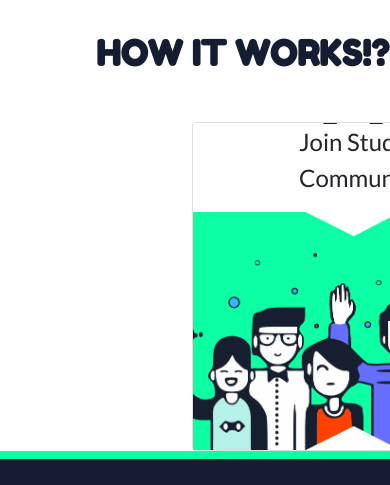
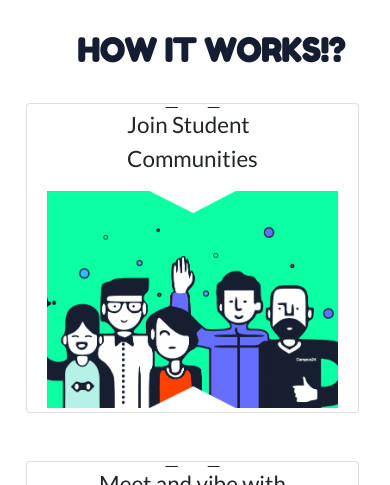
Before and after one commit to Campus24web-Team/campus24.in, a Gatsby site: page /newsletter in a window 390 px wide. Shown: the part 1170-1655 px from the top of the page. Built offline with nearby package versions, Linux system fonts and the light colour scheme; Gatsby itself is replaced by a stand-in of ours.

Commit message:
changes in part how it works by akshad and ankit

```diff
--- a/src/components/static/style/Pages/newsletter.css
+++ b/src/components/static/style/Pages/newsletter.css
@@ -49,52 +49,132 @@ letter-spacing: 1.2px;
 }
 
 
-/* how it works --styling */
-
 .line{
-    width: 20rem;
+  width: 90%;
 background-color: white;
 }
 .sub-title{
   font-size: 1.5rem;
-    margin-left: 2rem;
+  display: flex;
+  align-items: center;
+  justify-content: center;
 }
 .student{
-    width: 20rem;
+  width: 90%;
 }
 .card{
+  margin-left: .4rem;
+  margin-right: .4rem;
+padding: 1%;
+width: 30%;
+
+display: flex;
+flex-direction: column;
 justify-content: center;
 align-items: center;
-    margin-left: 12rem;
-display: inline-flex;
 }
-  .heading{
-  margin-left: 6rem;
-  }
-
-  /* mobile-view */
-
-  @media only screen and (max-device-width: 480px) {
-
 .heading{
 margin-left: 2rem;
 font-size: 2rem;
 }
+.container-data{
+  display: flex;
+  flex-direction: column;
+  width: 90%;
+  margin: auto;
+
+}
+.Box-content{
+  display: flex;
+  justify-content: space-between;
+
+}
+/* mobile-view */
+
+@media (max-width: 1000px)  {
+
+    .line{
+      width: 80%;
+      background-color: white;
+    }
+    .Box-content{
+      display: flex;
+      flex-direction: column;
+      justify-content: space-between;
+
+    }
+    .sub-title{
+      font-size: 1.7rem;
+
+    }
     .card{
+      margin-left: 4rem;
+      margin-right: 4rem;
+    padding: 1%;
+    width: 80%;
+
+    display: flex;
+    flex-direction: column;
     justify-content: center;
     align-items: center;
-      margin-left: 3rem;
-  display: inline-flex;
+    margin-bottom: 3rem;
+    }
+    .student{
+      width: 80%;
+    }
+    .heading{
+      display:flex;
+      justify-content: center;
+
+    }
+    .container-data{
+
+      width: 95%;
+
+
+    }
+}
+@media (max-width: 650px)  {
+  heading{
+    display:flex;
+    justify-content: center;
+
+  }
+  .sub-title{
+    font-size: 1.4rem;
+    display: flex;
+    align-items: center;
+    justify-content: center;
   }
   .line{
-        width: 15rem;
+    width: 90%;
     background-color: white;
   }
+  .Box-content{
+    display: flex;
+    flex-direction: column;
+    justify-content: space-between;
+
+  }
+  .card{
+    margin-left: 1rem;
+    margin-right: 1rem;
+  padding: 1%;
+  width: 90%;
+
+  display: flex;
+  flex-direction: column;
+  justify-content: center;
+  align-items: center;
+  margin-bottom: 3rem;
+  }
   .student{
-        width: 15rem;
+    width: 90%;
   }
-      .sub-title{
-        font-size: 1.5rem;
-        margin-left: 1rem;
+  .container-data{
+
+    width: 95%;
+
+
   }
 }
--- a/src/pages/newsletter.js
+++ b/src/pages/newsletter.js
@@ -5,7 +5,9 @@ import Layout from '../components/layout'
 import SectionTop from '../components/Layout/SectionTop'
 import '../components/static/style/Pages/newsletter.css'
 import Checkbox from '../components/Checkbox'
+import Social from '../components/static/img/social-circle.png'
 import student from '../components/static/img/student-community.png'
+import Newfriends from '../components/static/img/new-friends.png'
 import line from '../components/static/img/line.png'
 
 function Newsletter() {
@@ -59,21 +61,35 @@ function Newsletter() {
         </div>
 {/* how it works --code */}
 
-         <div>
-     <h1 className="heading">HOW IT WORKS!?</h1>
-     <br></br>
+<div className='container-data'>
+      <h1 className="heading">HOW IT WORKS!?</h1>
+      <br></br>
 
       {/* student-community card  */}
 
-
-      <div className="card">
-        <img className="line" src={line} alt="line-img"/>
-        <p className="sub-title">
-          Join Student<br></br> Communities
+      <div className="Box-content">
+        <div className="card">
+          <img className="line" src={line} alt="line-img" />
+          <p className="sub-title">
+            Join Student<br></br> Communities
         </p>
-        <img className="student" src={student} alt="student-img"/>
+          <img className="student" src={student} alt="student-img" />
+        </div>
+        <div className="card">
+          <img className="line" src={line} alt="line-img" />
+          <p className="sub-title">
+            Meet and vibe with<br></br> new friends
+        </p>
+          <img className="student" src={Newfriends} alt="new-freinds" />
+        </div>
+        <div className="card">
+          <img className="line" src={line} alt="line-img" />
+          <p className="sub-title">
+            Interact and increase <br></br>your Social Circle
+        </p>
+          <img className="student" src={Social} alt="social-circle" />
+        </div>
       </div>
-
 
 
     </div>
```
Lines whose indentation alone changed are shown as unchanged.
